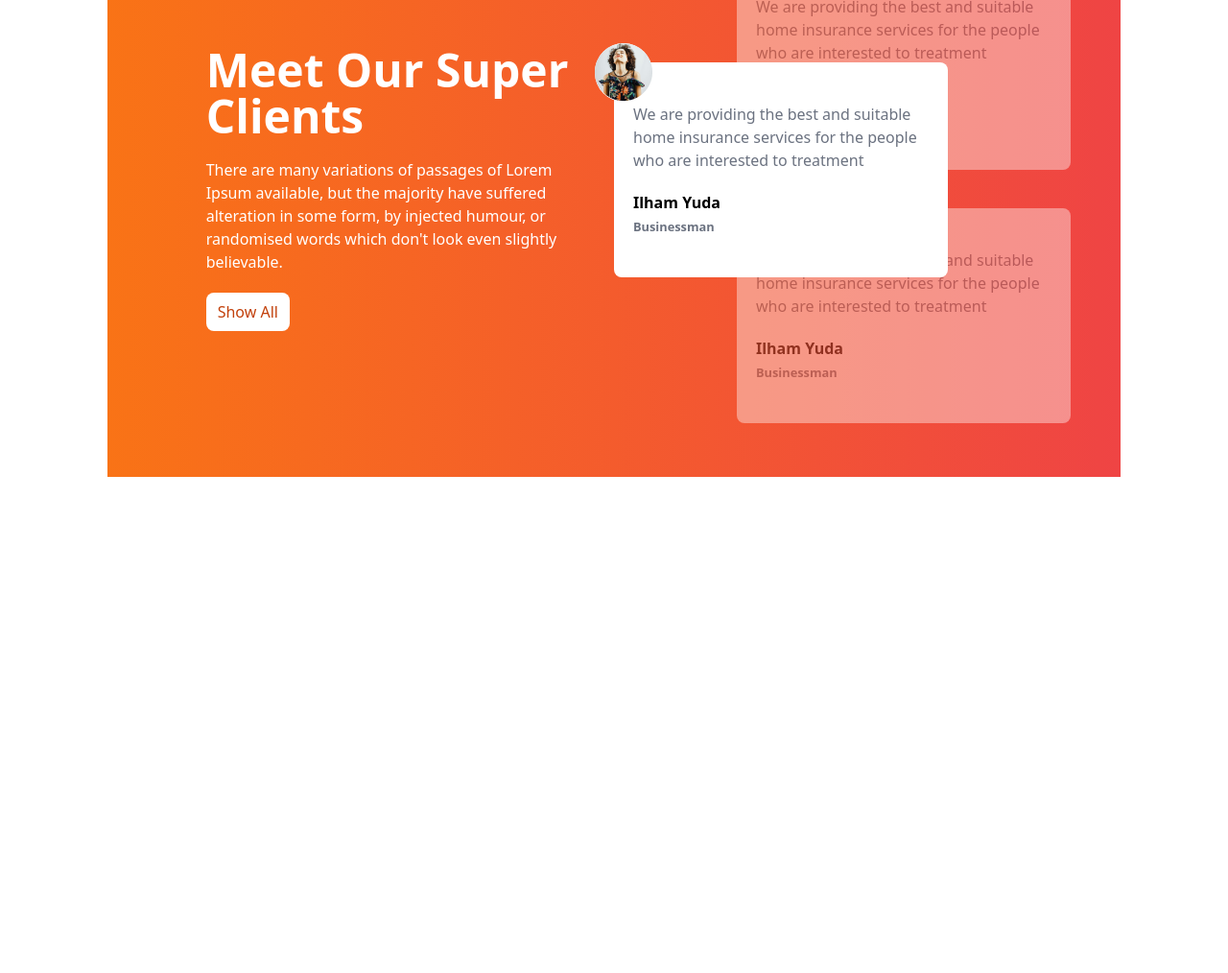
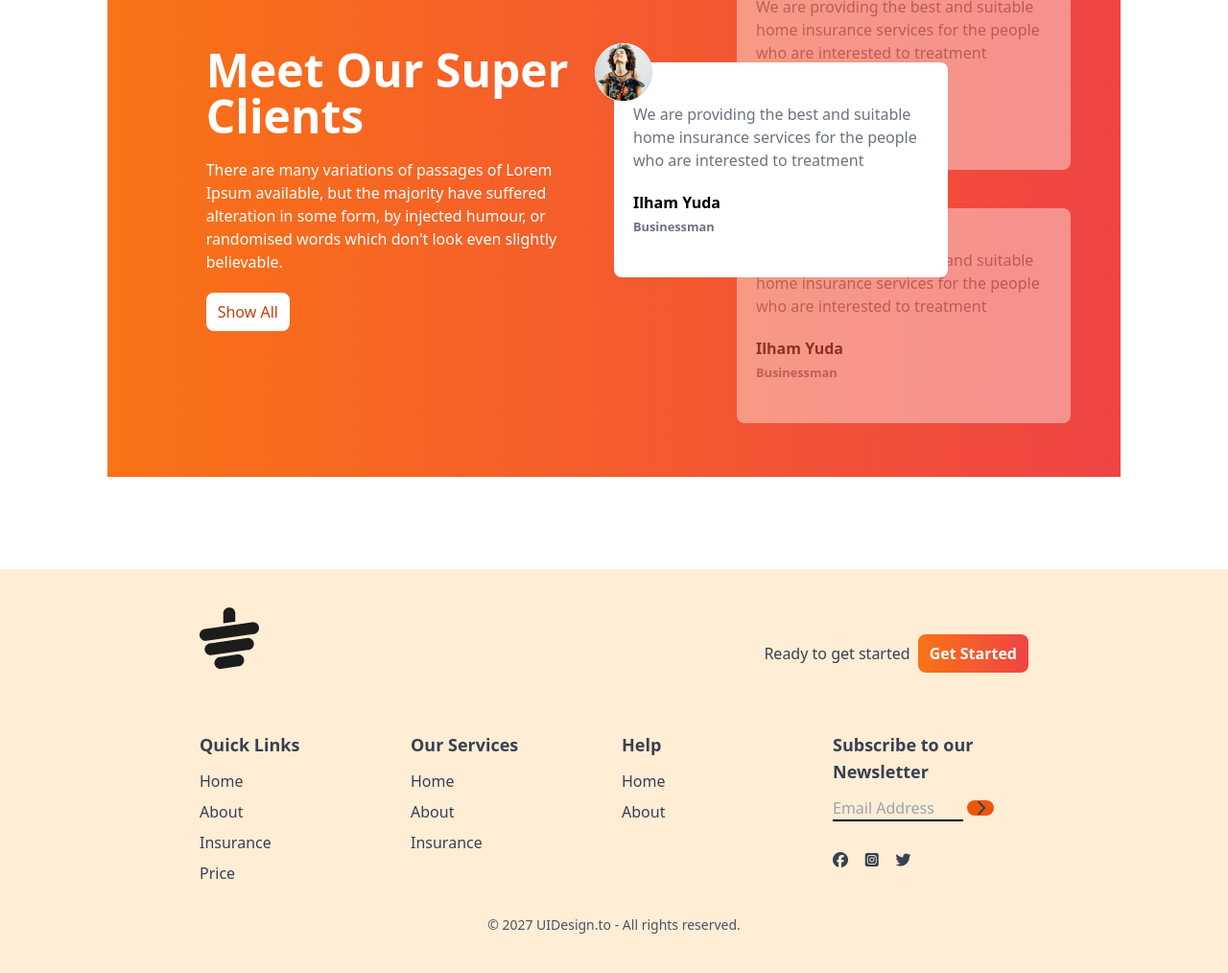
Before and after one commit to ahasanshaker/tea-house-website, a plain HTML site: page index.html in a window 1280 px wide. Shown: the part 1967-2981 px from the top of the page at 96% size. Before the commit the page ends 2560 px from the top, so only its background shows below. Drawn offline with nearby package versions, Linux system fonts and the light colour scheme.

Commit message:
footer section complit

```diff
--- a/index.html
+++ b/index.html
@@ -229,7 +229,76 @@
             </div>
         </section>
 
+
     </main>
+    <!-- Footer Section -->
+    <footer class="bg-orange-100  text-gray-700 py-10 px-4 md:px-16">
+        <div class="w-9/12  mx-auto">
+            <div class="mb-8 flex justify-between ">
+                <img class="mb-8" src="images/cup.png" alt="">
+                <div class="flex items-center gap-2">
+                    <h4>Ready to get started</h4>
+                    <button class="bg-gradient-to-r from-orange-500 to-red-500 px-3 py-2 rounded-lg text-white font-bold ">Get Started</button>
+                </div>
+            </div>
+            <!-- Links -->
+             <div class="grid grid-cols-1 md:grid-cols-2 lg:grid-cols-4 gap-4">
+                 <!-- First Column -->
+                  <div>
+                    <h1 class="font-semibold text-lg mb-3">Quick Links</h1>
+                    <ul class="space-y-2">
+                       <li class="hover:text-orange-600"><a href="">Home</a></li>
+                       <li class="hover:text-orange-600"><a href="">About</a></li>
+                       <li class="hover:text-orange-600"><a href="">Insurance</a></li>
+                       <li class="hover:text-orange-600"><a href="">Price</a></li>
+
+                    </ul>
+                  </div>
+                  <!-- Second Column -->
+                  <div>
+                    <h1 class="font-semibold text-lg mb-3">Our Services</h1>
+                    <ul class="space-y-2">
+                       <li class="hover:text-orange-600"><a href="">Home</a></li>
+                       <li class="hover:text-orange-600"><a href="">About</a></li>
+                       <li class="hover:text-orange-600"><a href="">Insurance</a></li>
+
+
+                    </ul>
+                  </div>
+                  <!-- Third Column -->
+                  <div>
+                    <h1 class="font-semibold text-lg mb-3">Help</h1>
+                    <ul class="space-y-2">
+                       <li class="hover:text-orange-600"><a href="">Home</a></li>
+                       <li class="hover:text-orange-600"><a href="">About</a></li>
+
+
+                    </ul>
+                  </div>
+                  <!-- Fourth Column -->
+                   <div>
+                    <h3 class="font-semibold text-lg mb-3">Subscribe to our <br> Newsletter</h3>
+
+                   <div class="flex flex-cols space-y-2">
+                    <div>
+                        <input type="text" placeholder="Email Address" class="bg-transparent border-b-2 border-black w-4/6 md:5/6">
+                        <i class="fa-solid fa-chevron-right w-7 bg-orange-600 inline-flex rounded-full justify-center item-center"></i>
+                        <div class="flex justify-between     w-2/5 mb-2 mt-8">
+                            <i class="fa-brands fa-facebook"></i>
+                            <i class="fa-brands fa-square-instagram"></i>
+                            <i class="fa-brands fa-twitter"></i>
+                        </div>
+                    </div>
+                   </div>
+                </div>
+
+             </div>
+             <div class="text-center pt-4 mt-4">
+                <p class="text-sm text-gray-600">© 2027 UIDesign.to - All rights reserved.</p>
+             </div>
+        </div>
+
+    </footer>
 </body>
 
 </html>
```
